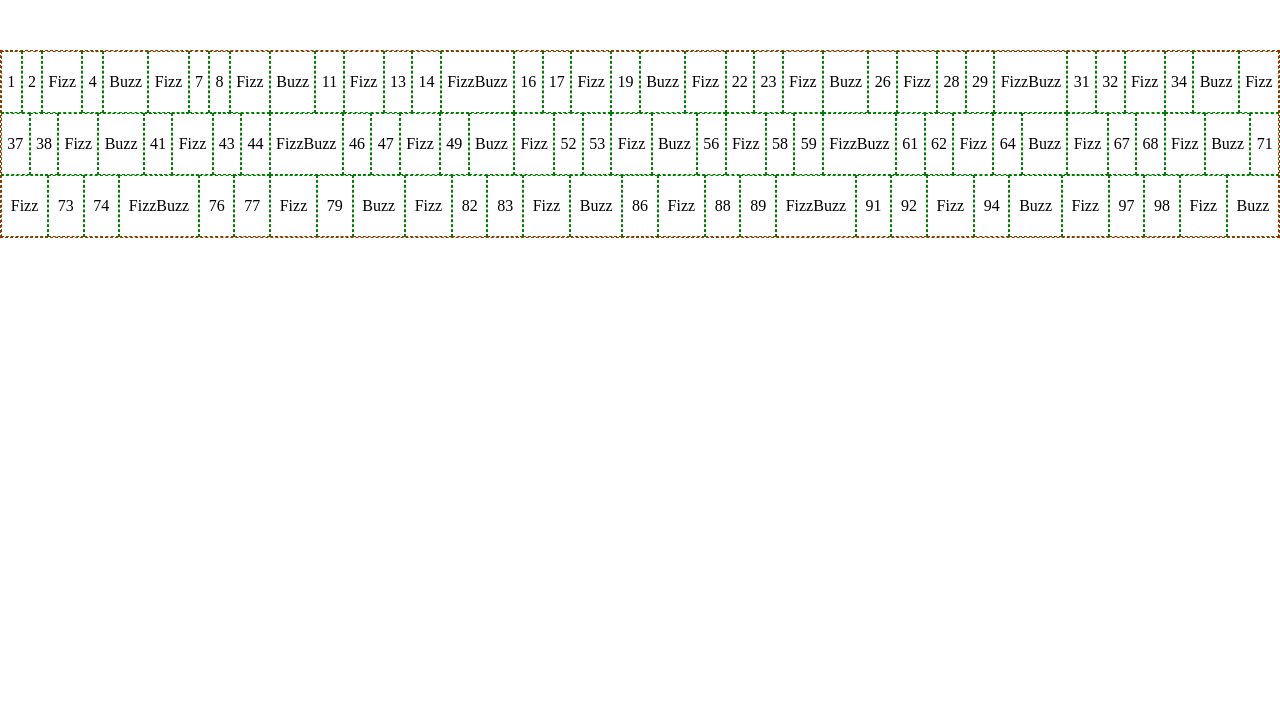
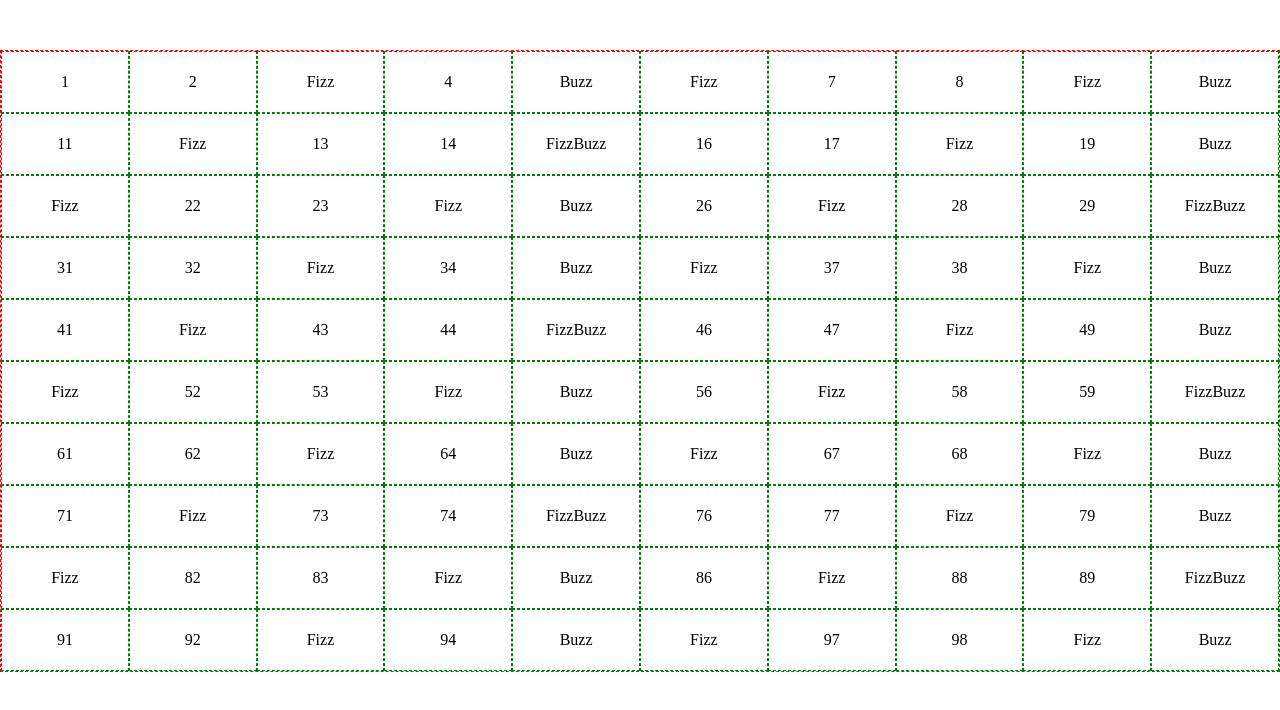
Before and after one commit to Santoni92/js-fizzbuzzdom, a plain HTML site: page index.html in a window 1280 px wide. Drawn offline with Linux system fonts and the light colour scheme.

Commit message:
aggiunta la width ai vari div contenuti

```diff
--- a/multipli.js
+++ b/multipli.js
@@ -40,7 +40,7 @@
         {
             const element = '<div class="square">FizzBuzz</div> ';  //elemento div interno
             divContainer.innerHTML += element;  //aggiungo all'interno dell'elemento(tag) div container l'html del div che voglio inserire all'interno
-            element.className += element.classList + " flex";
+            //element.className = element.classList + " flex";
         }else if( i % 3 == 0)
                 {
                     const element = '<div class="square">Fizz</div> ';
@@ -54,3 +54,4 @@
                     divContainer.innerHTML += element;
                  }
     }
+    //milestone 3
--- a/style.css
+++ b/style.css
@@ -15,6 +15,7 @@
 .square {
   /*width: 50px;
   height: 50px;*/
+  width: calc(100% / 10);
   padding: 5px;
   text-align: center;
   border: 1px dashed green;
```
